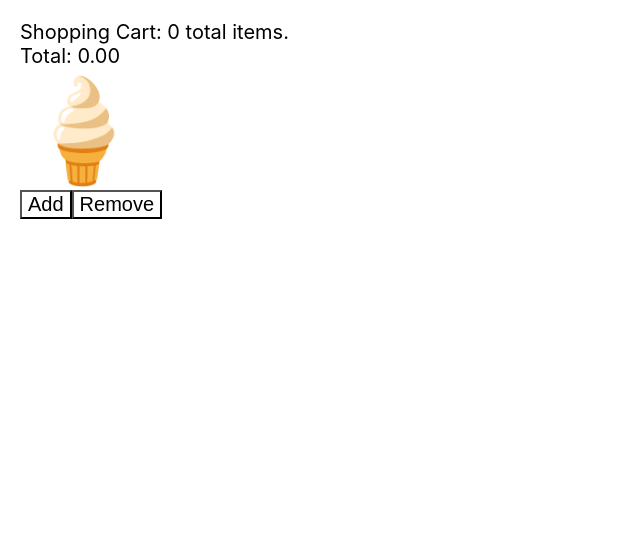
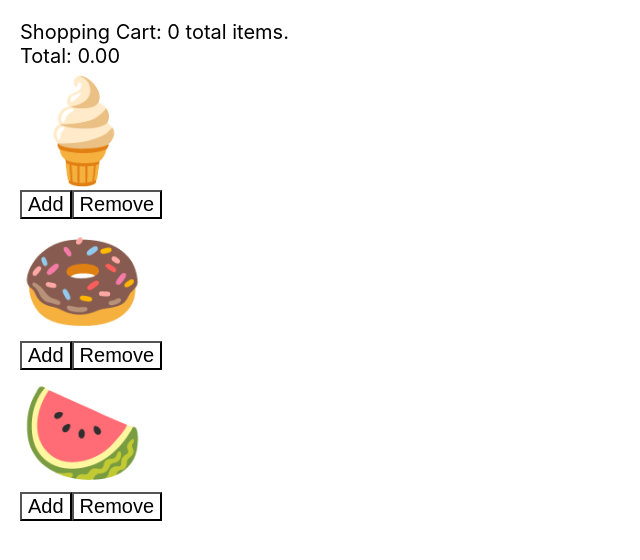
Before and after one commit to blotty23/react-practice, a React (Create React App) app: page / in a window 1280 px wide. Shown: the top 560 px of the page, without its empty margins (0-640 px from the left). Built offline with nearby package versions, Linux system fonts and the light colour scheme.

Commit message:
add products array to page

```diff
--- a/src/components/Product/Hook.js
+++ b/src/components/Product/Hook.js
@@ -1,5 +1,23 @@
 import React, { useState } from 'react';
 import './Hook.css';
+
+const products = [
+  {
+    emoji: '🍦',
+    name: 'ice cream',
+    price: 5
+  },
+  {
+    emoji: '🍩',
+    name: 'donuts',
+    price: 2.5,
+  },
+  {
+    emoji: '🍉',
+    name: 'watermelon',
+    price: 4
+  }
+];
 
 const currencyOptions = {
   minimumFractionDigits: 2,
@@ -25,9 +43,10 @@
         Shopping Cart: {cart.length} total items.
       </div>
       <div>Total: {getTotal(total)}</div>
-
-      <div className="product"><span ro
-      le="img" aria-label="ice cream">🍦</span></div>
+      <div>
+        {products.map(product => (
+          <div key={product.name}>
+            <div className="product"><span role="img" aria-label={product.name}>{product.emoji}</span></div>
             <button onClick={add}>Add</button>
             <button onClick={() => {
               setCart([]);
@@ -36,5 +55,8 @@
               >
               Remove</button>
           </div>
+        ))}
+      </div>
+    </div>
   )
 }
```
Lines whose indentation alone changed are shown as unchanged.
